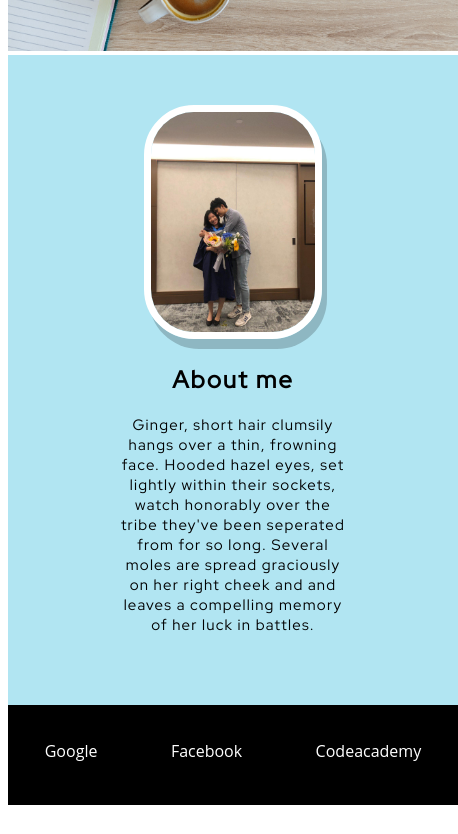
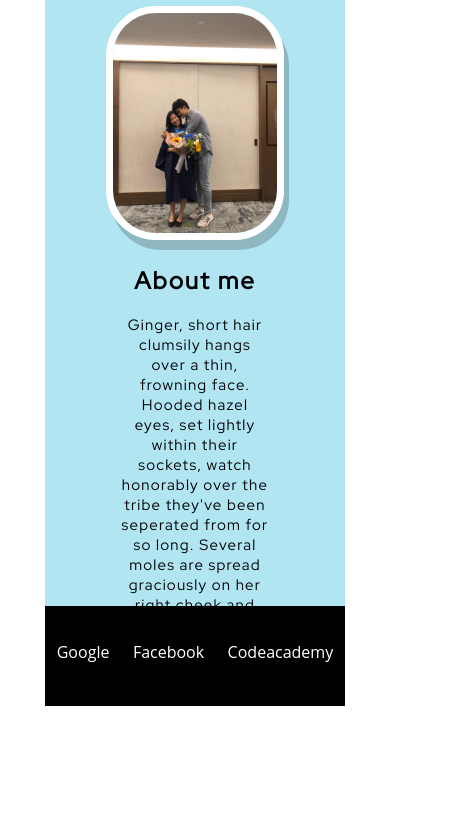
Before and after one commit to clairewong427/profile, a plain HTML site: page index.html in a window 390 px wide. Shown: the part 255-1089 px from the top of the page, 458 px wide, since content can reach past the window. After the commit the page ends 996 px from the top, so only its background shows below. Drawn offline with Linux system fonts and the light colour scheme.

Commit message:
testing max width

```diff
--- a/style.css
+++ b/style.css
@@ -23,7 +23,7 @@
 @media (max-width: 480px) {
   /* For a screen < 540px, this CSS will be read */
   .container {
-    width: 450px;
+    width: 300px;
     margin: 0 auto;
   }
 }
```
